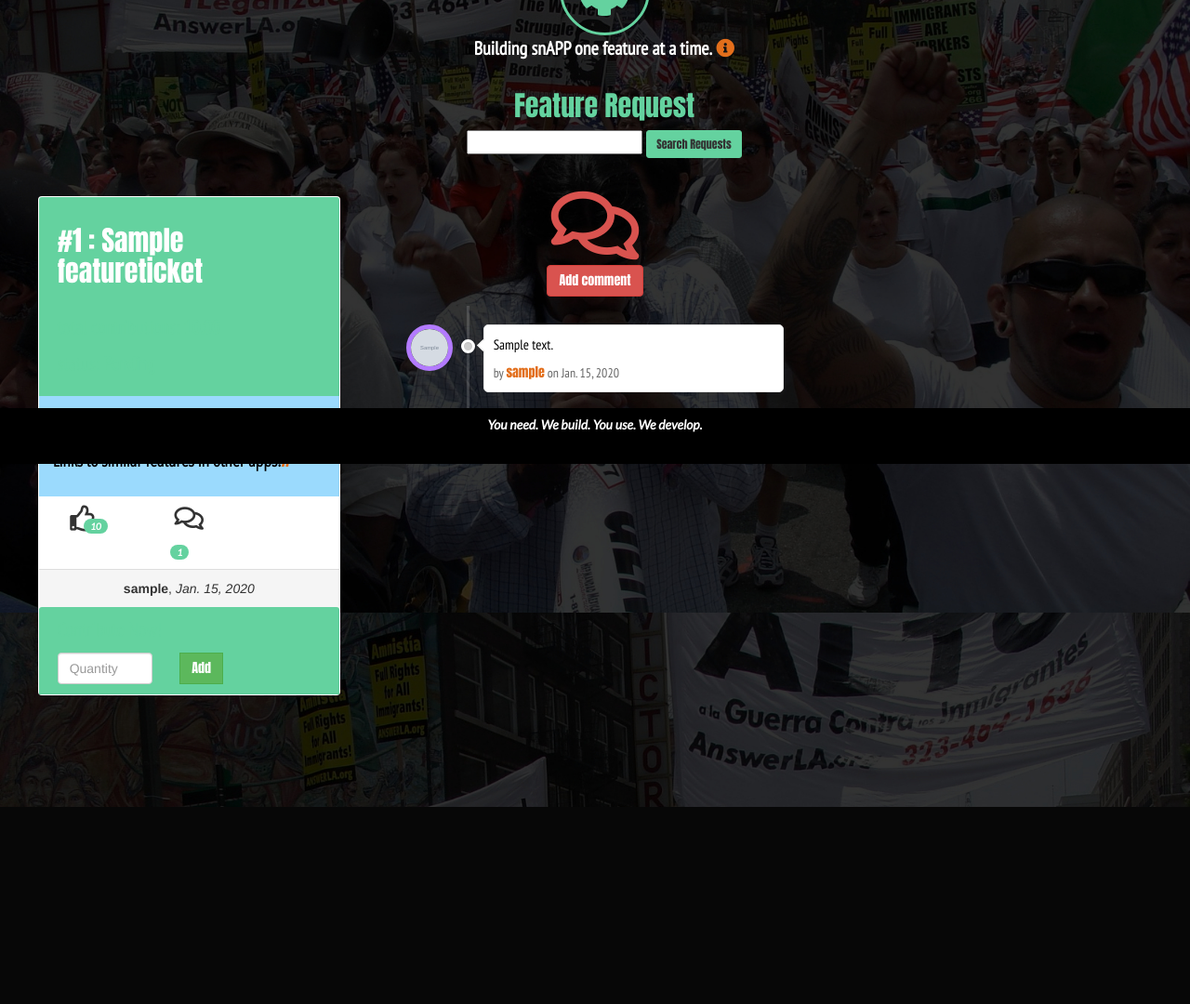
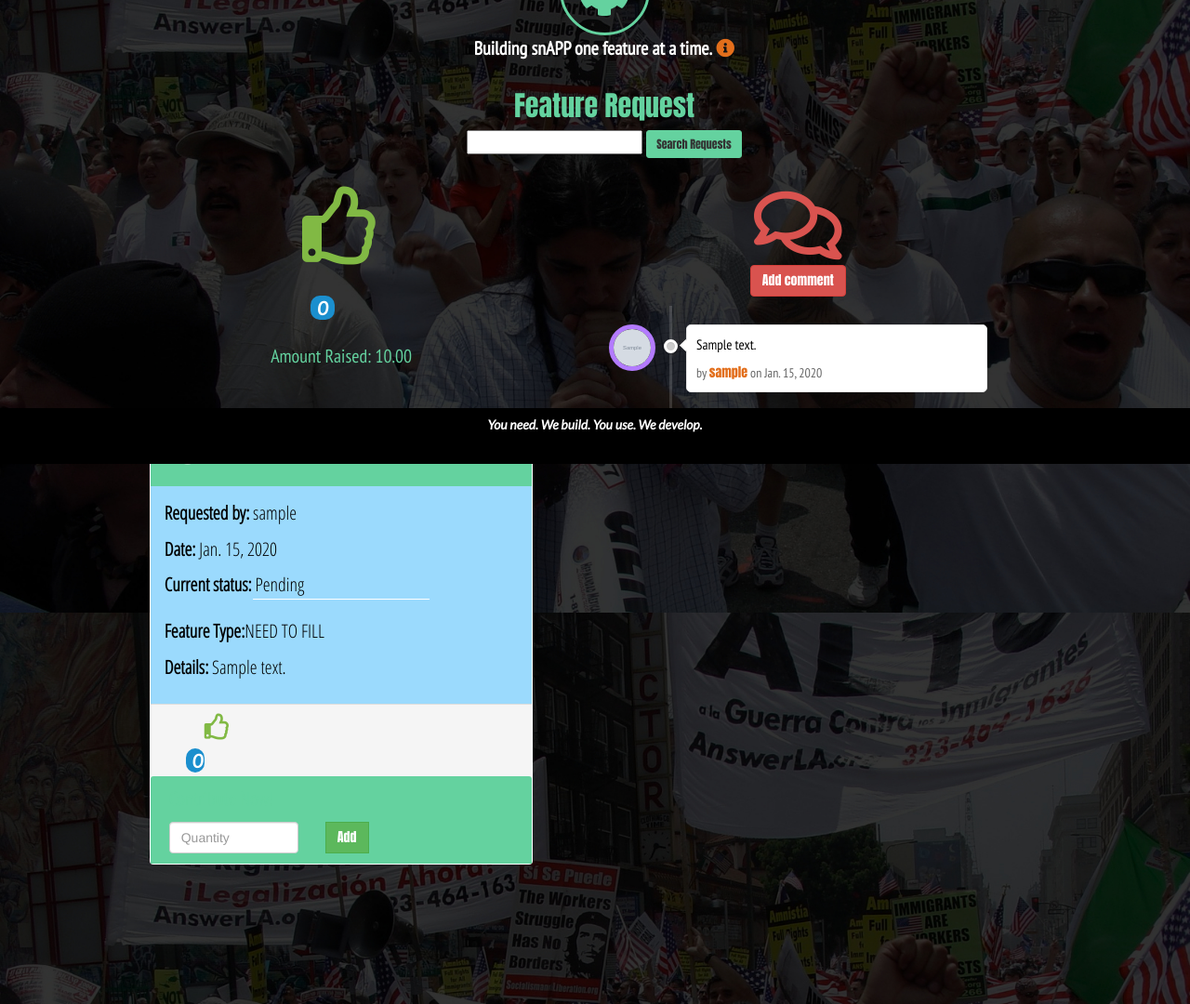
Before and after one commit to Deasun/snAPP, a Django app: page /featuretickets/feature/1 in a window 1280 px wide. Shown: the part 301-1381 px from the top of the page at 93% size. Before the commit the page ends 1169 px from the top, so only its background shows below. Run offline with Django 3.2, Linux system fonts and the light colour scheme; a user stored in the database is signed in; tables that the repository leaves empty hold one stand-in row (values such as "Sample post"); grey boxes marked "Sample" are stand-in pictures; some libraries are stand-ins or nearby versions.

Commit message:
styling for report card

```diff
--- a/featuretickets/templates/feature_report.html
+++ b/featuretickets/templates/feature_report.html
@@ -1,12 +1,4 @@
-{% extends 'base.html' %} {% block page_title %}Feature Report{% endblock %}
-
-{% block page_heading %}Feature Report Ticket{% endblock %}
-
-{% block content %}
-
-{% load mathfilters %}
-
-{% for feature in features %}
+{% extends 'base.html' %} {% block page_title %}Feature Report{% endblock %} {% block page_heading %}Feature Report Ticket{% endblock %} {% block content %} {% load mathfilters %} {% for feature in features %}
 
 <div class="row list-head">
     <div class="col-xs-12 list-head-img">
@@ -30,8 +22,8 @@
     </div>
 </div>
 
+<!--Modal for Feature Request System-->
 <div class="col-xs-12">
-    <!--Modal-->
     <div class="modal fade" id="myModal" role="dialog">
         <div class="modal-dialog">
 
@@ -44,7 +36,10 @@
                 <div class="modal-body">
                     <p>snAPP is a member-driven platform.<br><br>We develop snAPP by adding new features that have been requested by members. We prioritise our work depending on which features are in most demand. Demand is measured through member financial
                         contributions. These contributions go towards sustaining snAPP and (partially) compensating our software developers for their time.<br><br> If you would like a feature added to snAPP, we would first recommend <strong>searching existing feature requests.</strong><br><br>You
-                        can do this by either scrolling through the list of features or, more efficiently, search by a keyword (e.g. <em>'chat', 'file sharing'</em>). Click on the feature's title to find out more details.<br><br><strong>You can support an existing feature request by making a contribution (minimum £9.99) and members may leave comments/questions about the request.</strong><br><br>The more contributions a feature request recieves, the more time we'll have to spend on developing it.<br><br><strong>If you'd like to request a <strong>New Feature</strong>, complete a Feature Request form.</strong><br><br>You should then visit your newly posted feature and <strong>make (at least) a minimum contribution.</strong>We will email you the <strong>snAPP Primer for Securing New Features</strong> which provides details of how to get support for your idea.<br><br>You'll be notified when we have begun to work on the feature, or our administrator may leave a comment seeking more details about your request.
+                        can do this by either scrolling through the list of features or, more efficiently, search by a keyword (e.g. <em>'chat', 'file sharing'</em>). Click on the feature's title to find out more details.<br><br><strong>You can support an existing feature request by making a contribution (minimum £9.99) and members may leave comments/questions about the request.</strong><br><br>The
+                        more contributions a feature request recieves, the more time we'll have to spend on developing it.<br><br><strong>If you'd like to request a <strong>New Feature</strong>, complete a Feature Request form.</strong><br><br>You should
+                        then visit your newly posted feature and <strong>make (at least) a minimum contribution.</strong>We will email you the <strong>snAPP Primer for Securing New Features</strong> which provides details of how to get support for your
+                        idea.<br><br>You'll be notified when we have begun to work on the feature, or our administrator may leave a comment seeking more details about your request.
                     </p>
                 </div>
                 <div class="modal-footer">
@@ -55,10 +50,7 @@
                         <div class="col-xs-8">
                             <button type="button" class="btn btn-lg btn-feature" data-dismiss="modal">Close</button>
                         </div>
-
                     </div>
-
-
                 </div>
             </div>
 
@@ -66,39 +58,52 @@
     </div>
 </div>
 
+<!--FeatureTicket Panel Display-->
+
+<!--Test-->
 <div class="row panels">
-    <div class="col-xs-12 col-sm-6 col-md-4">
+    <div class="col-xs-12 col-sm-10 col-sm-offset-1 col-md-5 col-md-offset-1 report-head">
+        <i class="far fa-thumbs-up fa-6x">
+
+            <!--Render Ticket Quantity as Feature Upvotes-->
+            {% if orders.quantity is None %}
+            <label class='badge comment-badge'>0</label>
+            {% else %}
+            <label class='badge comment-badge'>{{ orders.quantity__sum|mul:feature.contribution  }}</label>
+            {% endif %}
+
+        </i><br>
+        <p class="feature">Amount Raised: {{ orders.quantity__sum|mul:feature.contribution  }}</p>
         <div class="panel">
             <div class="panel-heading feature_panel">
-                <h2>#{{ feature.id }} : {{ feature.title }}</h2><br>
-                <p class="feature">total contributions:
-
-                <strong>{{ orders.quantity__sum|mul:feature.contribution  }}</strong></p>
-
-
-                <p class="feature">status: <strong>{{ feature.status }}</strong></p>
+                <p><i class="fas fa-cog bug-card fa-2x"></i><strong> #{{ feature.id }} - {{ feature.title }}</strong></p>
             </div>
             <div class="panel-body">
-                <p>{{ feature.description }}</p>
-
-                <p><strong>Links to similar features in other apps:</strong><a href="{{ feature.links }}" target="_blank">{{ feature.links }}</a></p>
+                <p><strong>Requested by:</strong> {{ feature.created_by }}</p>
+                <p><strong>Date:</strong> {{ feature.date_created }}</p>
+                <p class="feature"><strong>Current status:</strong> {{ feature.status }}</p>
+                <hr>
+                <p><strong>Feature Type:</strong>NEED TO FILL</p>
+                <p><strong>Details:</strong> {{ feature.description }}</p>
             </div>
-            <div class="panel-heading">
+            <div class="panel-footer">
                 <div class="row">
                     <div class="col-xs-4 list-icons">
                         <i class="far fa-thumbs-up fa-2x">
-            <!--Render Quantity Purchased as Featureticket Upvotes-->
-                        <label class='badge feature-badge'>{{ orders.quantity__sum }}</label>
-                        </i>
-                    </div>
-                    <div class="col-xs-4 list-icons">
-                        <i class="far fa-comments fa-2x">
-                            <label class='badge feature-badge'>{{ feature.feature_comments.count }}</label>
+
+                            <!--Render Ticket Quantity as Feature Upvotes-->
+                            {% if orders.quantity is None %}
+                            <label class='badge comment-badge'>0</label>
+                            {% else %}
+                            <label class='badge comment-badge'>{{ orders.quantity__sum|mul:feature.contribution  }}</label>
+                            {% endif %}
+
                         </i>
                     </div>
                 </div>
             </div>
-            <div class="panel-footer"><strong>{{ feature.created_by }}</strong>,<em> {{ feature.date_created }}</em></div>
+
+            <!--Form to buy a FeatureTicket-->
             <div class="panel-heading feature_panel contribute">
                 <form method='POST' action="{% url 'add_to_cart' feature.id %}">
                     {% csrf_token %}
@@ -122,6 +127,73 @@
 
 
 
+    <!--Test-->
+
+
+    <!--<div class="row panels">-->
+    <!--    <div class="col-xs-12 col-sm-6 col-md-4">-->
+    <!--        <div class="panel">-->
+    <!--            <div class="panel-heading feature_panel">-->
+    <!--                <h2>#{{ feature.id }} : {{ feature.title }}</h2><br>-->
+    <!--                <p class="feature">total contributions:-->
+
+                        <!--Calculate Total Contributions using django mathfilter-->
+    <!--                    {% if orders.quantity is None %}-->
+    <!--                    <strong>0</strong></p>-->
+    <!--                {% else %}-->
+    <!--                <p><strong>{{ orders.quantity__sum|mul:feature.contribution  }}</strong></p>-->
+    <!--                {% endif %}-->
+
+    <!--                <p class="feature">status: <strong>{{ feature.status }}</strong></p>-->
+    <!--            </div>-->
+    <!--            <div class="panel-body">-->
+    <!--                <p>{{ feature.description }}</p>-->
+
+                    <!--Render links only if provided-->
+    <!--                {% if feature.links|length > 0 %}-->
+    <!--                <p><strong>Links to similar features in other apps:</strong><a href="{{ feature.links }}" target="_blank">{{ feature.links }}</a></p>-->
+    <!--                {% endif %}-->
+
+    <!--            </div>-->
+    <!--            <div class="panel-heading">-->
+    <!--                <div class="row">-->
+    <!--                    <div class="col-xs-4 list-icons">-->
+    <!--                        <i class="far fa-thumbs-up fa-2x">-->
+                            <!--Render Quantity Purchased as FeatureTicket Upvotes-->
+    <!--                        {% if orders.quantity is None %}-->
+    <!--                        <label class='badge feature-badge'>0</label>-->
+    <!--                        {% else %}            -->
+    <!--                    <label class='badge feature-badge'>{{ orders.quantity__sum }}</label>-->
+    <!--                        {% endif %}-->
+    <!--                    </i>-->
+    <!--                    </div>-->
+    <!--                    <div class="col-xs-4 list-icons">-->
+    <!--                        <i class="far fa-comments fa-2x">-->
+    <!--                        <label class='badge feature-badge'>{{ feature.feature_comments.count }}</label>-->
+    <!--                    </i>-->
+    <!--                    </div>-->
+    <!--                </div>-->
+    <!--            </div>-->
+    <!--            <div class="panel-footer"><strong>{{ feature.created_by }}</strong>,<em> {{ feature.date_created }}</em></div>-->
+    <!--            <div class="panel-heading feature_panel contribute">-->
+    <!--                <form method='POST' action="{% url 'add_to_cart' feature.id %}">-->
+    <!--                    {% csrf_token %}-->
+
+    <!--                    <div class="row">-->
+    <!--                        <div class="col-xs-12">-->
+    <!--                            <p class="feature">Contribute Now!</p>-->
+    <!--                        </div>-->
+    <!--                        <div class="col-xs-5">-->
+    <!--                            <input name='quantity' type='number' min="1" max='999' placeholder="Quantity" class="form-control">-->
+    <!--                        </div>-->
+    <!--                        <div class="col-xs-5">-->
+    <!--                            <span class="input-group-btn"><button class="btn btn-success" type="submit">Add</button></span>-->
+    <!--                        </div>-->
+    <!--                    </div>-->
+    <!--                </form>-->
+    <!--            </div>-->
+    <!--        </div>-->
+    <!--    </div>-->
 
         <!--Comments-->
         <div class="col-xs-12 col-md-4 comment-head">
```
Lines whose indentation alone changed are shown as unchanged.
